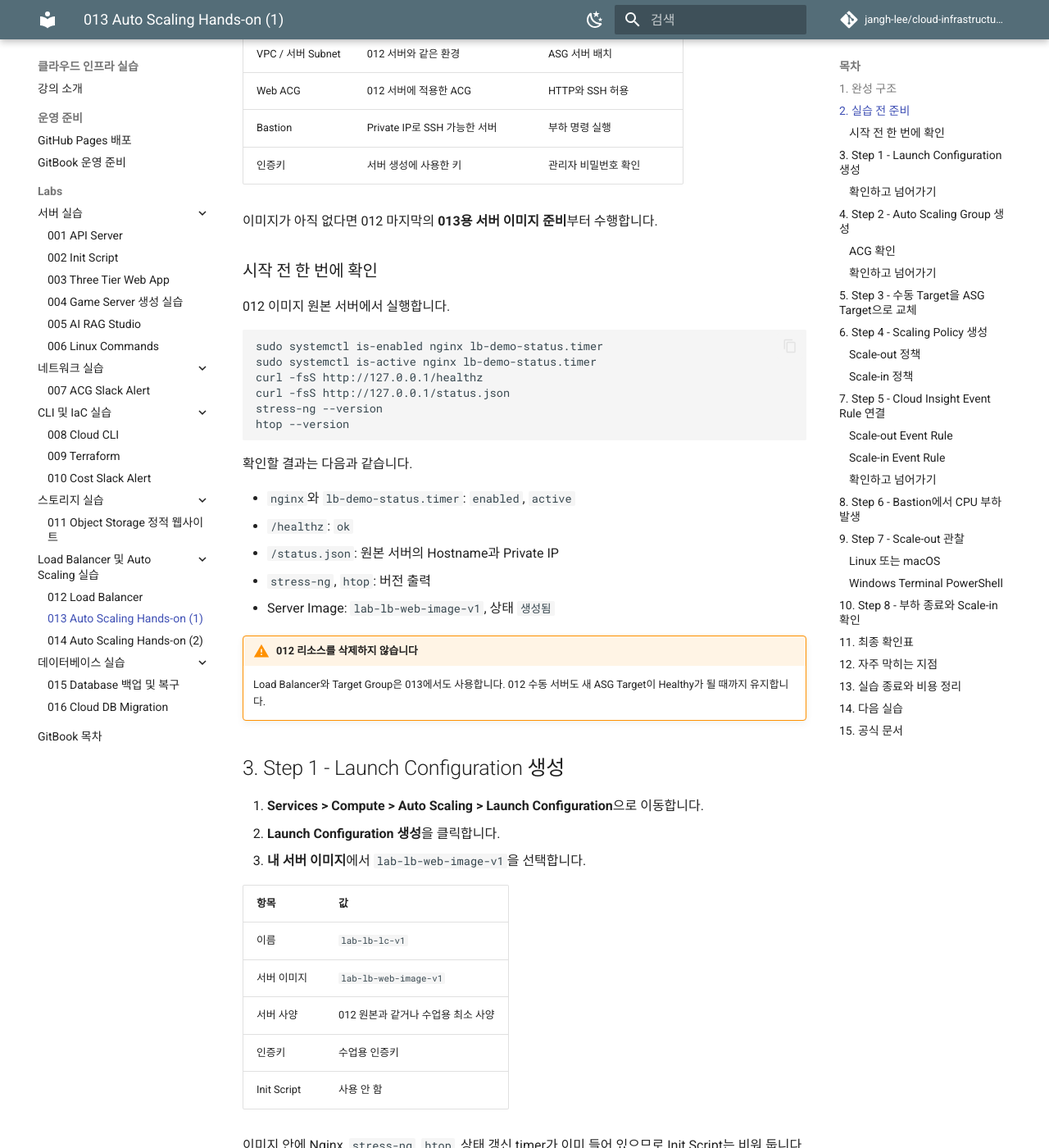
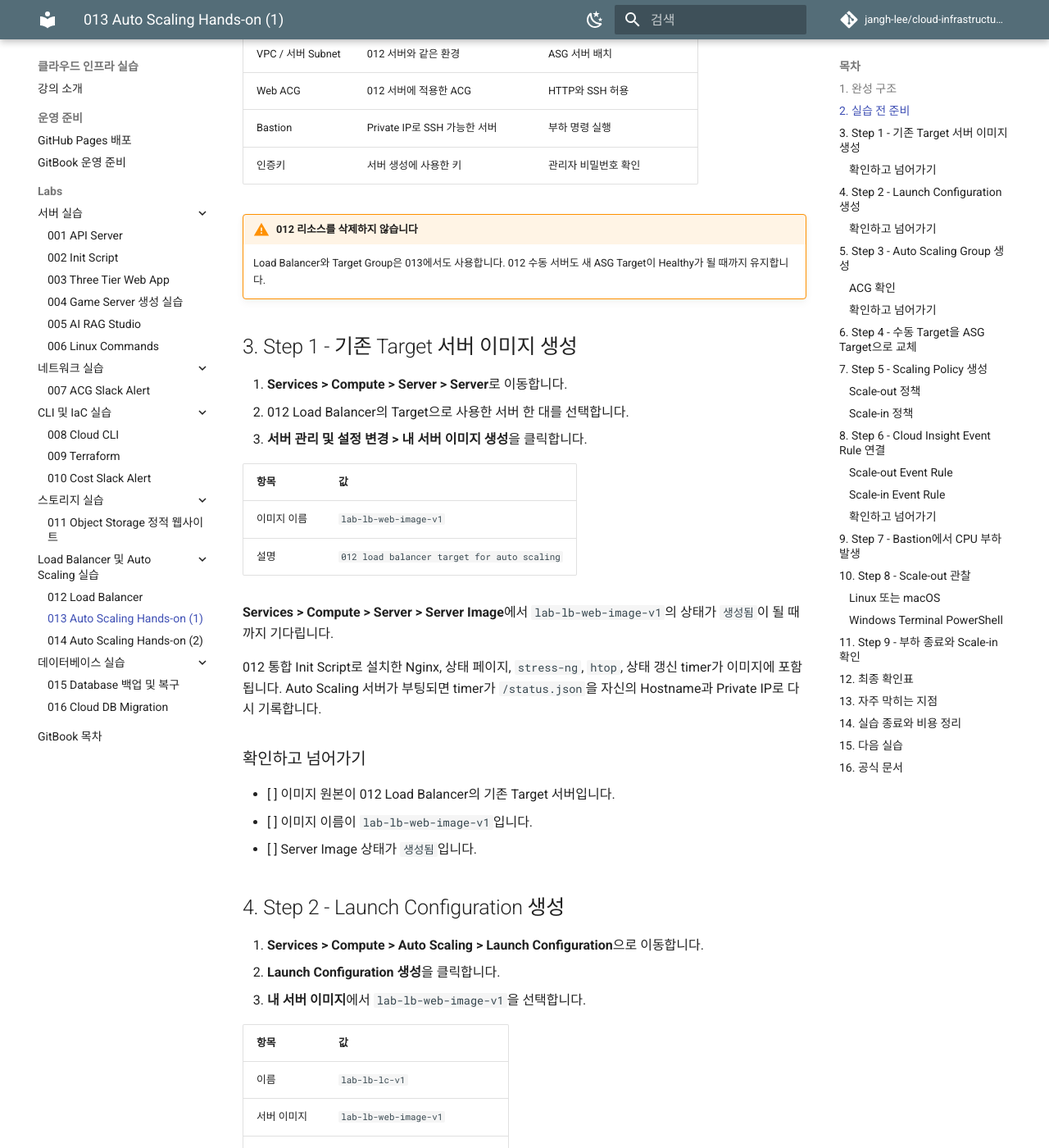
Before and after one commit to jangh-lee/cloud-infrastructure-lecture-example, an MkDocs documentation site: the page built from gitbook/labs/013-auto-scaling.md, in a window 1280 px wide and 1400 px high, scrolled down 1107 px. Shown: the whole window at 82% size. Built offline with MkDocs 1.6.1 and Material for MkDocs 9.7.7, drawn with Linux system fonts in a browser that asks for light colours; comment, search, counter and statistics services are not loaded; some of the changed text lies outside the part shown.

Commit message:
Move server image creation into autoscaling lab

````diff
--- a/gitbook/labs/012-load-balancer.md
+++ b/gitbook/labs/012-load-balancer.md
@@ -2,7 +2,7 @@
 
 ## 목표
 
-여러 Ubuntu 웹 노드를 만들고 Load Balancer 뒤에 연결해 헬스체크와 트래픽 분산을 확인합니다. 마지막에는 Target 서버 한 대를 이미지로 만들어 013 Auto Scaling 실습에서 그대로 재사용합니다.
+여러 Ubuntu 웹 노드를 만들고 Load Balancer 뒤에 연결해 헬스체크와 트래픽 분산을 확인합니다. Target 서버에는 013 Auto Scaling 부하 실습에 사용할 패키지도 함께 설치합니다.
 
 `userinput`은 원하는 표시 문구 하나만 사용하고, 실제 백엔드 구분은 서버마다 자동으로 달라지는 Hostname과 IP로 확인합니다.
 
@@ -220,40 +220,12 @@ Count Name
 
 새 쿠키 파일, 새 PowerShell 세션, 시크릿 브라우저는 새로운 세션이므로 처음 선택되는 서버가 달라질 수 있습니다. 고정된 Target이 Unhealthy 상태가 되어 제외되어도 다른 서버로 전환될 수 있습니다.
 
-## 013용 서버 이미지 준비
+## 013 실습으로 이어가기
 
-012 실습을 마친 뒤 Target 서버 한 대를 이미지 원본으로 사용합니다. 먼저 서버에서 아래 명령을 한 번에 실행합니다.
+012 실습이 끝나도 다음 리소스는 삭제하지 않습니다.
 
-이미 012 서버를 만들어 둔 경우에는 이 페이지 위쪽의 **통합 Init Script** 코드 박스를 이미지 원본 서버에서 다시 실행합니다. 최신 설치기가 Nginx 설정을 갱신하고 `stress-ng`와 `htop`을 추가합니다.
+- Load Balancer
+- Target Group
+- 이미지 원본으로 사용할 Target 서버 한 대
 
-```bash
-sudo systemctl is-enabled nginx lb-demo-status.timer
-sudo systemctl is-active nginx lb-demo-status.timer
-curl -fsS http://127.0.0.1/healthz
-curl -fsS http://127.0.0.1/status.json
-stress-ng --version
-htop --version
-```
-
-`enabled`, `active`, `ok`, 현재 서버의 Hostname과 Private IP, 두 패키지 버전이 모두 보이면 이미지를 생성합니다.
-
-1. **Services > Compute > Server > Server**로 이동합니다.
-2. 확인한 012 Target 서버 한 대를 선택합니다.
-3. **서버 관리 및 설정 변경 > 내 서버 이미지 생성**을 클릭합니다.
-
-| 항목 | 값 |
-| --- | --- |
-| 이미지 이름 | `lab-lb-web-image-v1` |
-| 설명 | `012 load balancer target for auto scaling` |
-
-**Server Image**에서 상태가 `생성됨`이 되면 013으로 넘어갑니다. Nginx, 상태 페이지, `stress-ng`, `htop`, 상태 갱신 timer가 이미지에 모두 포함되므로 013 Launch Configuration에는 별도 Init Script를 넣지 않습니다.
-
-!!! note "복제 서버의 Hostname과 IP"
-    이미지 안의 `lb-demo-status.timer`가 부팅 후 `/status.json`을 다시 만들기 때문에 Auto Scaling으로 생성된 서버는 원본이 아니라 자신의 Hostname과 Private IP를 표시합니다.
-
-### 012 완료 기준
-
-- [ ] Load Balancer URL에서 두 개 이상의 Hostname이 집계됩니다.
-- [ ] 이미지 원본 서버에서 `stress-ng`와 `htop`이 실행됩니다.
-- [ ] `lab-lb-web-image-v1` 상태가 `생성됨`입니다.
-- [ ] 012 Load Balancer와 Target Group은 삭제하지 않고 013에서 재사용합니다.
+013 Step 1에서 기존 Target 서버를 선택해 내 서버 이미지를 생성합니다. `stress-ng`, `htop`, Nginx와 상태 갱신 timer는 012 통합 Init Script로 이미 설치되어 있습니다.
--- a/gitbook/labs/013-auto-scaling.md
+++ b/gitbook/labs/013-auto-scaling.md
@@ -1,7 +1,7 @@
 # 013 Auto Scaling Hands-on (1)
 
 !!! info "이번 실습 범위"
-    012에서 만든 **Nginx 서버 이미지, Load Balancer, Target Group을 그대로 사용**합니다. 새로 만드는 것은 Launch Configuration, Auto Scaling Group, Scaling Policy, Cloud Insight Event Rule뿐입니다.
+    012에서 사용한 **Nginx Target 서버로 내 서버 이미지를 생성**하고, 기존 Load Balancer와 Target Group을 그대로 사용합니다. 이어서 Launch Configuration, Auto Scaling Group, Scaling Policy, Cloud Insight Event Rule을 만듭니다.
 
 - [012 Load Balancer 선행 실습](https://jangh-lee.github.io/cloud-infrastructure-lecture-example/labs/012-load-balancer/)
 - [GitHub 013 실습 폴더](https://github.com/jangh-lee/cloud-infrastructure-lecture-example/tree/main/013-auto%20scaling)
@@ -32,7 +32,7 @@ Auto Scaling Nginx 서버 1~3대         새로 구성
 
 | 값 | 예시 | 용도 |
 | --- | --- | --- |
-| 내 서버 이미지 | `lab-lb-web-image-v1` | Launch Configuration 원본 |
+| 이미지 원본 서버 | 012 Target 서버 한 대 | Step 1에서 내 서버 이미지 생성 |
 | Load Balancer | 012에서 만든 LB | 외부 진입점 |
 | LB URL | `http://...kr.lb.naverncp.com` | 반복 호출 |
 | Target Group | 012에서 만든 TG | ASG 연결과 Health Check |
@@ -41,33 +41,31 @@ Auto Scaling Nginx 서버 1~3대         새로 구성
 | Bastion | Private IP로 SSH 가능한 서버 | 부하 명령 실행 |
 | 인증키 | 서버 생성에 사용한 키 | 관리자 비밀번호 확인 |
 
-이미지가 아직 없다면 012 마지막의 **013용 서버 이미지 준비**부터 수행합니다.
-
-### 시작 전 한 번에 확인
-
-012 이미지 원본 서버에서 실행합니다.
-
-```bash
-sudo systemctl is-enabled nginx lb-demo-status.timer
-sudo systemctl is-active nginx lb-demo-status.timer
-curl -fsS http://127.0.0.1/healthz
-curl -fsS http://127.0.0.1/status.json
-stress-ng --version
-htop --version
-```
-
-확인할 결과는 다음과 같습니다.
-
-- `nginx`와 `lb-demo-status.timer`: `enabled`, `active`
-- `/healthz`: `ok`
-- `/status.json`: 원본 서버의 Hostname과 Private IP
-- `stress-ng`, `htop`: 버전 출력
-- Server Image: `lab-lb-web-image-v1`, 상태 `생성됨`
-
 !!! warning "012 리소스를 삭제하지 않습니다"
     Load Balancer와 Target Group은 013에서도 사용합니다. 012 수동 서버도 새 ASG Target이 Healthy가 될 때까지 유지합니다.
 
-## 3. Step 1 - Launch Configuration 생성
+## 3. Step 1 - 기존 Target 서버 이미지 생성
+
+1. **Services > Compute > Server > Server**로 이동합니다.
+2. 012 Load Balancer의 Target으로 사용한 서버 한 대를 선택합니다.
+3. **서버 관리 및 설정 변경 > 내 서버 이미지 생성**을 클릭합니다.
+
+| 항목 | 값 |
+| --- | --- |
+| 이미지 이름 | `lab-lb-web-image-v1` |
+| 설명 | `012 load balancer target for auto scaling` |
+
+**Services > Compute > Server > Server Image**에서 `lab-lb-web-image-v1`의 상태가 `생성됨`이 될 때까지 기다립니다.
+
+012 통합 Init Script로 설치한 Nginx, 상태 페이지, `stress-ng`, `htop`, 상태 갱신 timer가 이미지에 포함됩니다. Auto Scaling 서버가 부팅되면 timer가 `/status.json`을 자신의 Hostname과 Private IP로 다시 기록합니다.
+
+### 확인하고 넘어가기
+
+- [ ] 이미지 원본이 012 Load Balancer의 기존 Target 서버입니다.
+- [ ] 이미지 이름이 `lab-lb-web-image-v1`입니다.
+- [ ] Server Image 상태가 `생성됨`입니다.
+
+## 4. Step 2 - Launch Configuration 생성
 
 1. **Services > Compute > Auto Scaling > Launch Configuration**으로 이동합니다.
 2. **Launch Configuration 생성**을 클릭합니다.
@@ -138,7 +136,7 @@ curl -i "$LB_URL/healthz"
 curl -sS "$LB_URL/status.json"
 ```
 
-## 5. Step 3 - 수동 Target을 ASG Target으로 교체
+## 6. Step 4 - 수동 Target을 ASG Target으로 교체
 
 ASG 서버가 `Healthy`가 된 뒤에만 012에서 수동 등록한 서버들을 Target Group에서 제거합니다. 서버 자체를 바로 삭제할 필요는 없으며 Target 목록에서만 제거해도 됩니다.
 
@@ -225,7 +223,7 @@ Scale-out을 관찰하기 전에는 Scale-in Rule을 비활성화해도 됩니
 - [ ] Scale-out Rule 액션이 `lb-add-1`입니다.
 - [ ] 조건 지속 시간이 `1 minute`입니다.
 
-## 8. Step 6 - Bastion에서 CPU 부하 발생
+## 9. Step 7 - Bastion에서 CPU 부하 발생
 
 ASG의 서버 목록에서 현재 서버 Private IP를 확인합니다. 다음 명령은 **Bastion에서** 실행하고 CPU 부하는 원격 ASG 서버에 발생합니다.
 
@@ -249,7 +247,7 @@ ssh -t root@"$WEB_PRIVATE_IP" htop
 !!! note "왜 HTTP 요청 대신 stress-ng를 사용하나요?"
     정적 파일을 제공하는 Nginx는 가벼워서 많은 HTTP 요청에도 CPU 50%를 안정적으로 넘지 않을 수 있습니다. `stress-ng`는 선택한 ASG 서버의 CPU를 확실하게 올려 정책 동작 자체를 검증합니다. 여러 서버에 동시에 실행되는 명령은 아니며, 위 SSH 대상 한 대에만 부하가 걸립니다.
 
-## 9. Step 7 - Scale-out 관찰
+## 10. Step 8 - Scale-out 관찰
 
 다음 화면을 순서대로 확인합니다.
 
@@ -294,7 +292,7 @@ Count Name
 
 페이지를 새로고침하면서 Hostname과 Private IP가 바뀌는지도 확인합니다. 같은 원본 이미지로 만들어졌지만 `lb-demo-status.timer`가 각 서버의 실제 값을 다시 기록합니다.
 
-## 10. Step 8 - 부하 종료와 Scale-in 확인
+## 11. Step 9 - 부하 종료와 Scale-in 확인
 
 3분이 지나면 `stress-ng`가 자동 종료됩니다. 즉시 중지하려면 Bastion에서 실행합니다.
 
@@ -311,11 +309,11 @@ Scale-in Rule을 활성화하고 다음 순서로 확인합니다.
 5. 종료된 서버가 Target Group에서 자동 제거됩니다.
 6. Load Balancer URL은 계속 HTTP `200`을 반환합니다.
 
-## 11. 최종 확인표
+## 12. 최종 확인표
 
 | 확인 위치 | 완료 조건 |
 | --- | --- |
-| Server Image | 012의 `lab-lb-web-image-v1` 재사용 |
+| Server Image | 012 Target 서버에서 `lab-lb-web-image-v1` 생성 |
 | Launch Configuration | 별도 Init Script 없음 |
 | Auto Scaling Group | 최소 1, 최대 3, 기대 1 |
 | Target Group | ASG 서버 자동 등록, `/healthz` Healthy |
@@ -345,11 +343,11 @@ Scale-in Rule을 활성화하고 다음 순서로 확인합니다.
 
 014 게시판 Auto Scaling 심화 실습을 이어서 진행한다면 003의 Web, Backend, DB 리소스는 유지합니다.
 
-## 14. 다음 실습
+## 15. 다음 실습
 
 [014 Auto Scaling Hands-on (2)](https://jangh-lee.github.io/cloud-infrastructure-lecture-example/labs/014-auto-scaling/)에서는 003 게시판의 Web 계층을 Public ALB 뒤에서 Auto Scaling합니다. 이번 013과 달리 고정 Backend·DB 연결과 게시글 데이터 유지까지 함께 확인합니다.
 
-## 15. 공식 문서
+## 16. 공식 문서
 
 - [Auto Scaling 시작 절차](https://guide.ncloud-docs.com/docs/autoscaling-procedure)
 - [Launch Configuration](https://guide.ncloud-docs.com/docs/autoscaling-lc-vpc)
````
Also changed, not shown: other parts of gitbook/labs/013-auto-scaling.md (+5 -5 lines), 012-load balancer/README.md (+1 -24 lines), 013-auto scaling/README.md (+12 -10 lines), README.md (+2 -2 lines), gitbook/README.md (+1 -1 lines).
